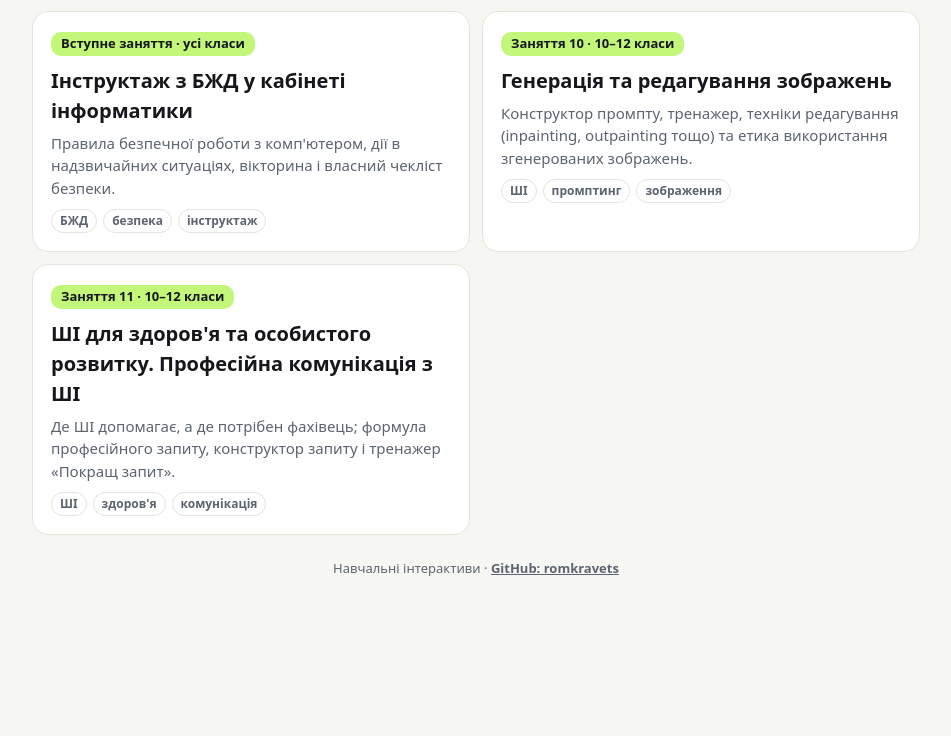
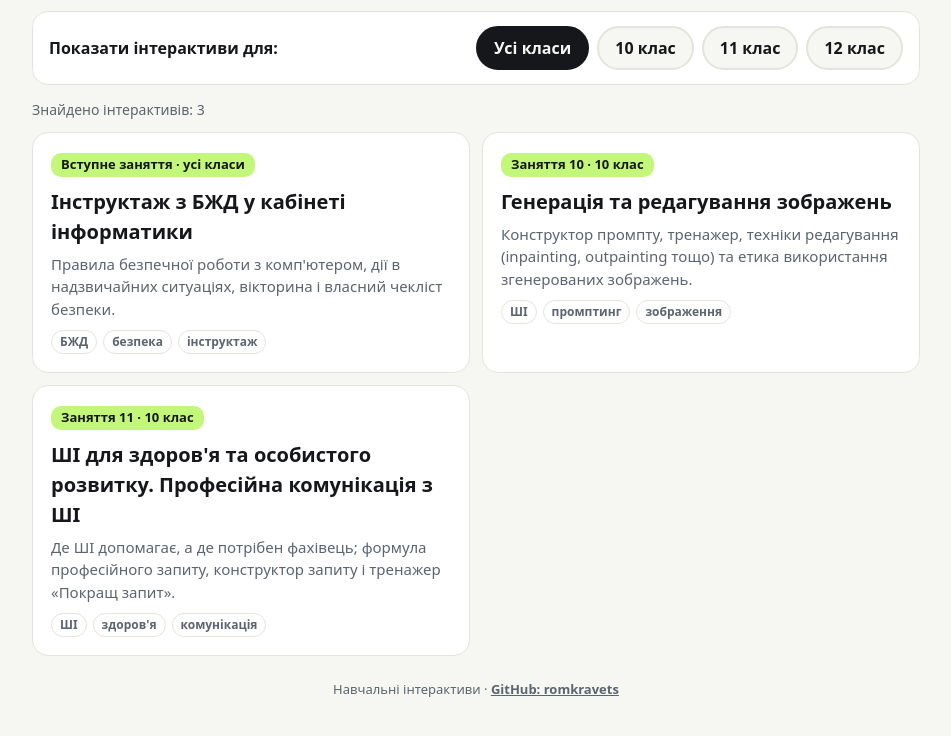
Before and after one commit to romkravets/new_school, a plain HTML site: page index.html in a window 1280 px wide. Shown: the part 184-920 px from the top of the page, without its empty margins (164-1115 px from the left). Before the commit the page ends 811 px from the top, so only its background shows below. Drawn offline with Linux system fonts and the light colour scheme.

Commit message:
add forms

```diff
--- a/index.html
+++ b/index.html
@@ -9,6 +9,13 @@
 <style>
 .lessons{display:grid;gap:12px}
 @media(min-width:640px){.lessons{grid-template-columns:1fr 1fr}}
+.class-filter{display:flex;align-items:center;justify-content:space-between;gap:12px;flex-wrap:wrap;background:var(--card);border:1px solid var(--line);border-radius:var(--r);padding:14px 16px;margin:0 0 14px}
+.class-filter label{font-weight:800}
+.class-options{display:flex;flex-wrap:wrap;gap:8px}
+.class-options button{border:2px solid var(--line);border-radius:999px;background:var(--bg);color:var(--ink);padding:8px 16px;font:inherit;font-weight:800;cursor:pointer;transition:background .15s,color .15s,border-color .15s}
+.class-options button:hover{border-color:var(--ink)}
+.class-options button[aria-pressed="true"]{background:var(--ink);border-color:var(--ink);color:var(--bg)}
+.lesson-count{color:var(--muted);font-size:14px;margin:0 0 12px}
 a.lesson{display:block;text-decoration:none;color:var(--ink);background:var(--card);border:1px solid var(--line);border-radius:var(--r);padding:18px;transition:border-color .15s,transform .15s}
 a.lesson:hover{border-color:var(--ink);transform:translateY(-2px)}
 .lesson .num{display:inline-block;background:var(--accent);color:#15171a;border-radius:10px;padding:2px 10px;font-weight:800;font-size:13px}
@@ -25,6 +32,16 @@ a.lesson:hover{border-color:var(--ink);transform:translateY(-2px)}
     <h1>Інтерактиви з інформатики</h1>
     <p>Обери урок. Усі інтерактиви працюють у браузері й на телефоні, без реєстрації і без збору даних.</p>
   </header>
+  <div class="class-filter">
+    <label id="grade-filter-label">Показати інтерактиви для:</label>
+    <div class="class-options" role="group" aria-labelledby="grade-filter-label">
+      <button type="button" data-grade="all" aria-pressed="true">Усі класи</button>
+      <button type="button" data-grade="10" aria-pressed="false">10 клас</button>
+      <button type="button" data-grade="11" aria-pressed="false">11 клас</button>
+      <button type="button" data-grade="12" aria-pressed="false">12 клас</button>
+    </div>
+  </div>
+  <p class="lesson-count" id="lesson-count" aria-live="polite"></p>
   <main class="lessons" id="lessons"></main>
   <footer>Навчальні інтерактиви · <a href="https://github.com/romkravets" target="_blank" rel="noopener">GitHub: romkravets</a></footer>
 </div>
@@ -33,15 +50,37 @@ a.lesson:hover{border-color:var(--ink);transform:translateY(-2px)}
 (function(){
   function esc(s){ return String(s).replace(/[&<>"]/g, function(c){ return {"&":"&amp;","<":"&lt;",">":"&gt;",'"':"&quot;"}[c]; }); }
   var box = document.getElementById("lessons");
+  var gradeOptions = document.querySelector(".class-options");
+  var lessonCount = document.getElementById("lesson-count");
+  var selectedGrade = "all";
   var list = (window.LESSONS || []).slice().sort(function(a, b){ return (a.num || 0) - (b.num || 0); });
-  if (!list.length){ box.innerHTML = '<div class="card">Уроків поки немає.</div>'; return; }
-  box.innerHTML = list.map(function(l){
-    return '<a class="lesson" href="lessons/' + encodeURIComponent(l.folder) + '/index.html">' +
+  function render(){
+    var visible = list.filter(function(l){
+      return selectedGrade === "all" || l.grades === "all" || (Array.isArray(l.grades) && l.grades.indexOf(Number(selectedGrade)) !== -1);
+    });
+    lessonCount.textContent = "Знайдено інтерактивів: " + visible.length;
+    if (!visible.length){
+      box.innerHTML = '<div class="card">Для цього класу інтерактивів поки немає.</div>';
+      return;
+    }
+    box.innerHTML = visible.map(function(l){
+      return '<a class="lesson" href="lessons/' + encodeURIComponent(l.folder) + '/index.html">' +
       '<span class="num">' + esc(l.label || "Заняття " + l.num) + (l.grade ? " · " + esc(l.grade) : "") + '</span>' +
       '<h2>' + esc(l.title) + '</h2><p>' + esc(l.desc || "") + '</p>' +
       (l.tags && l.tags.length ? '<div class="tags">' + l.tags.map(function(t){ return "<span>" + esc(t) + "</span>"; }).join("") + "</div>" : "") +
       "</a>";
-  }).join("");
+    }).join("");
+  }
+  gradeOptions.addEventListener("click", function(event){
+    var button = event.target.closest("button[data-grade]");
+    if (!button) return;
+    selectedGrade = button.getAttribute("data-grade");
+    Array.prototype.forEach.call(gradeOptions.querySelectorAll("button[data-grade]"), function(option){
+      option.setAttribute("aria-pressed", option === button ? "true" : "false");
+    });
+    render();
+  });
+  render();
 })();
 </script>
 </body>
--- a/lessons.js
+++ b/lessons.js
@@ -2,7 +2,8 @@
    Щоб додати урок, допиши новий блок { … } у список.
    folder — назва папки в lessons/ (латиницею, без пробілів).
    num    — номер для сортування на головній.
-   label  — необов'язково: власний підпис замість «Заняття N». */
+   label  — необов'язково: власний підпис замість «Заняття N».
+   grades — "all" для всіх класів або масив номерів класів, наприклад [10, 11]. */
 window.LESSONS = [
   {
     folder: "00-safety",
@@ -11,6 +12,7 @@ window.LESSONS = [
     title: "Інструктаж з БЖД у кабінеті інформатики",
     desc: "Правила безпечної роботи з комп'ютером, дії в надзвичайних ситуаціях, вікторина і власний чекліст безпеки.",
     grade: "усі класи",
+    grades: "all",
     tags: ["БЖД", "безпека", "інструктаж"]
   },
   {
@@ -18,7 +20,8 @@ window.LESSONS = [
     num: 10,
     title: "Генерація та редагування зображень",
     desc: "Конструктор промпту, тренажер, техніки редагування (inpainting, outpainting тощо) та етика використання згенерованих зображень.",
-    grade: "10–12 класи",
+    grade: "10 клас",
+    grades: [10],
     tags: ["ШІ", "промптинг", "зображення"]
   },
   {
@@ -26,7 +29,8 @@ window.LESSONS = [
     num: 11,
     title: "ШІ для здоров'я та особистого розвитку. Професійна комунікація з ШІ",
     desc: "Де ШІ допомагає, а де потрібен фахівець; формула професійного запиту, конструктор запиту і тренажер «Покращ запит».",
-    grade: "10–12 класи",
+    grade: "10 клас",
+    grades: [10],
     tags: ["ШІ", "здоров'я", "комунікація"]
   }
 ];
```
Also changed, not shown: README.md.
